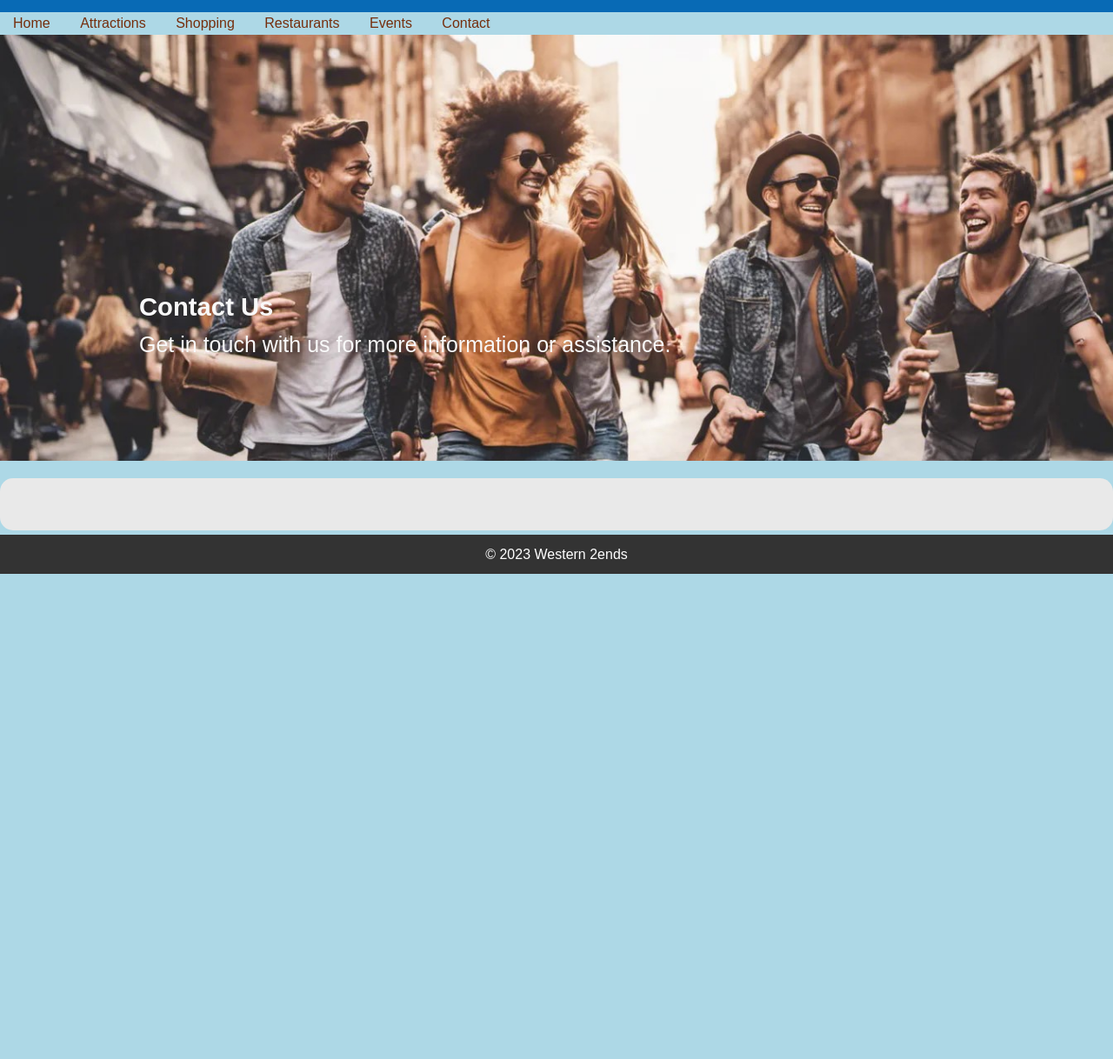
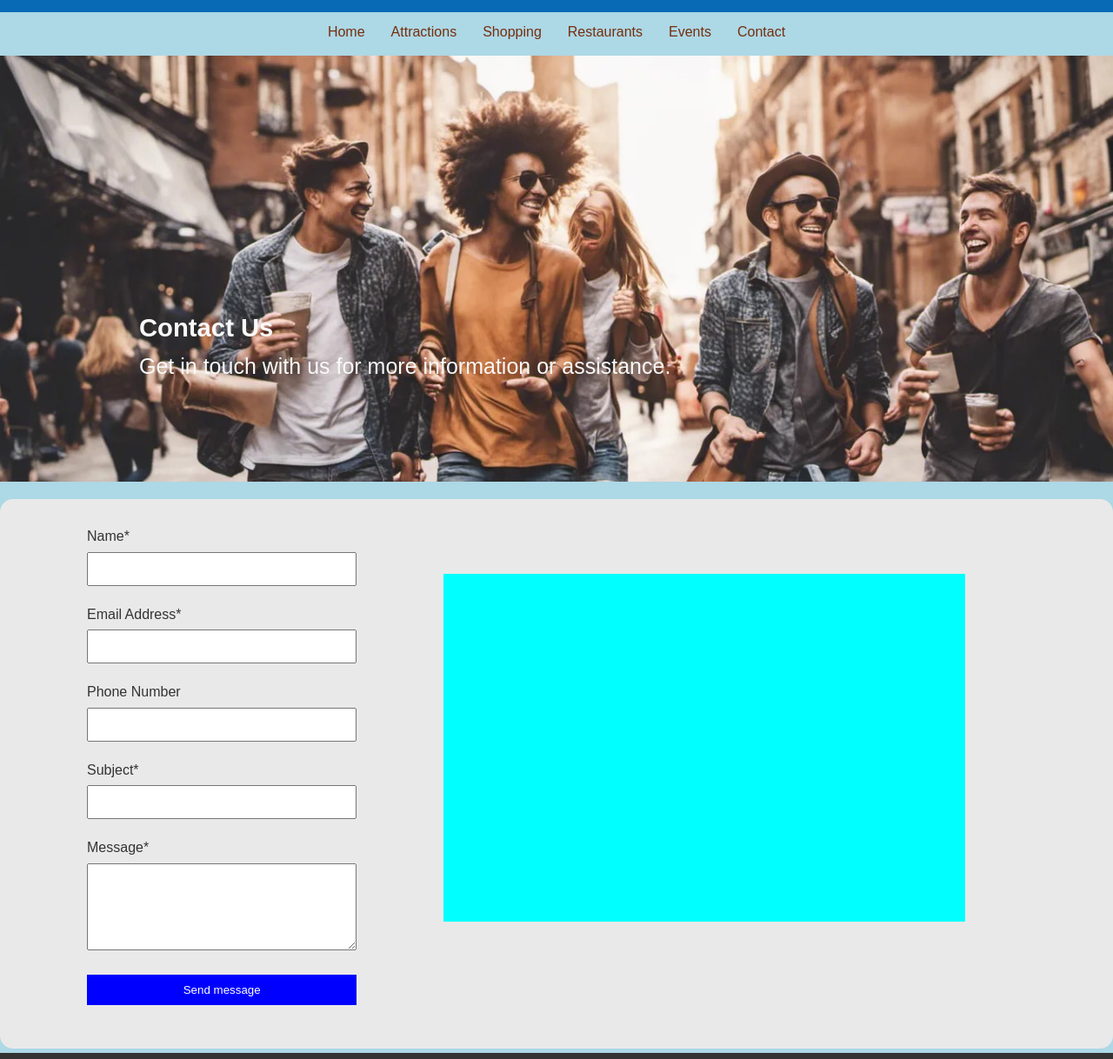
Before and after one commit to 709662/western2ends, a plain HTML site: page html/contact.html in a window 1280 px wide. Shown: the part 56-1274 px from the top of the page at 87% size. Before the commit the page ends 800 px from the top, so only its background shows below. Drawn offline with Linux system fonts and the light colour scheme.

Commit message:
Update contact.html

```diff
--- a/html/contact.html
+++ b/html/contact.html
@@ -12,12 +12,14 @@
     </header>
 
     <nav>
-      <a href="../index.html">Home</a>
-      <a href="./attractions.html">Attractions</a>
-      <a href="./shopping.html">Shopping</a>
-      <a href="./restaurants.html">Restaurants</a>
-      <a href="./events.html">Events</a>
-      <a href="./contact.html">Contact</a>
+      <ul>
+        <li><a href="../index.html">Home</a></li>
+        <li><a href="./attractions.html">Attractions</a></li>
+        <li><a href="./shopping.html">Shopping</a></li>
+        <li><a href="./restaurants.html">Restaurants</a></li>
+        <li><a href="./events.html">Events</a></li>
+        <li><a href="./contact.html">Contact</a></li>
+      </ul>
     </nav>
 
     <section class="cover-container">
@@ -31,7 +33,24 @@
       </section>
     </section>
 
-    <section class="form"></section>
+    <section class="form">
+      <form>
+        <label for="name">Name*</label>
+        <input type="text" id="name" name="name" />
+        <label for="email">Email Address*</label>
+        <input type="email" id="email" name="email" />
+        <label for="phone">Phone Number</label>
+        <input type="tel" id="phone" name="phone" />
+
+        <label for="subject">Subject*</label>
+        <input type="text" id="subject" name="subject" />
+        <label for="description">Message*</label>
+        <textarea id="description" name="description"></textarea>
+        <input type="submit" value="Send message" />
+      </form>
+
+      <section class="maps"></section>
+    </section>
 
     <section class="hero"></section>
     <footer>
```
